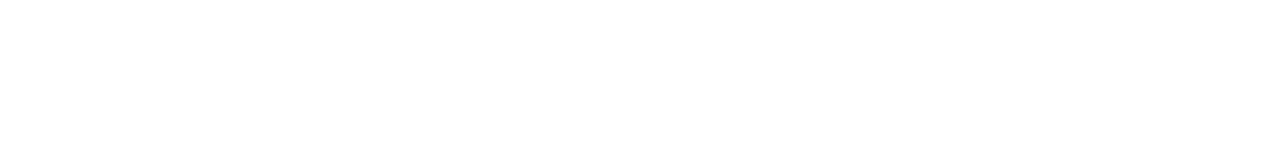
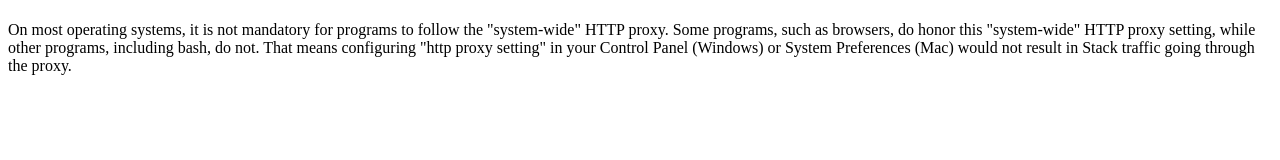
Before and after one commit to shyga362/LB, a plain HTML site: page index.html in a window 1280 px wide. Drawn offline with Linux system fonts and the light colour scheme.

Commit message:
EAE BLZ?

```diff
--- a/index.html
+++ b/index.html
@@ -8,6 +8,11 @@
     <title>Document</title>
 </head>
 <body>
-
+    <p>On most operating systems, it is not mandatory for programs to follow the
+        "system-wide" HTTP proxy. Some programs, such as browsers, do honor this
+        "system-wide" HTTP proxy setting, while other programs, including bash, do not.
+        That means configuring "http proxy setting" in your Control Panel (Windows) or
+        System Preferences (Mac) would not result in Stack traffic going through the
+        proxy.</p>
 </body>
 </html>
```
